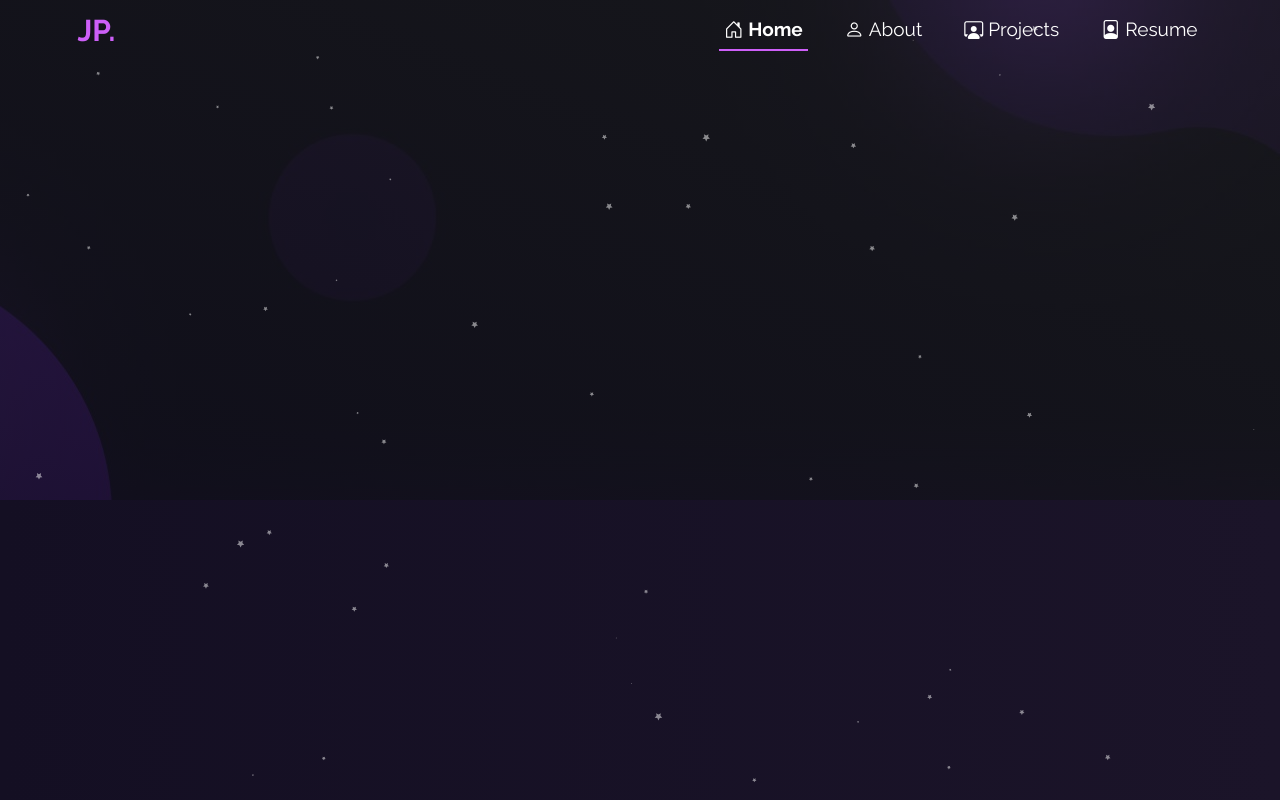
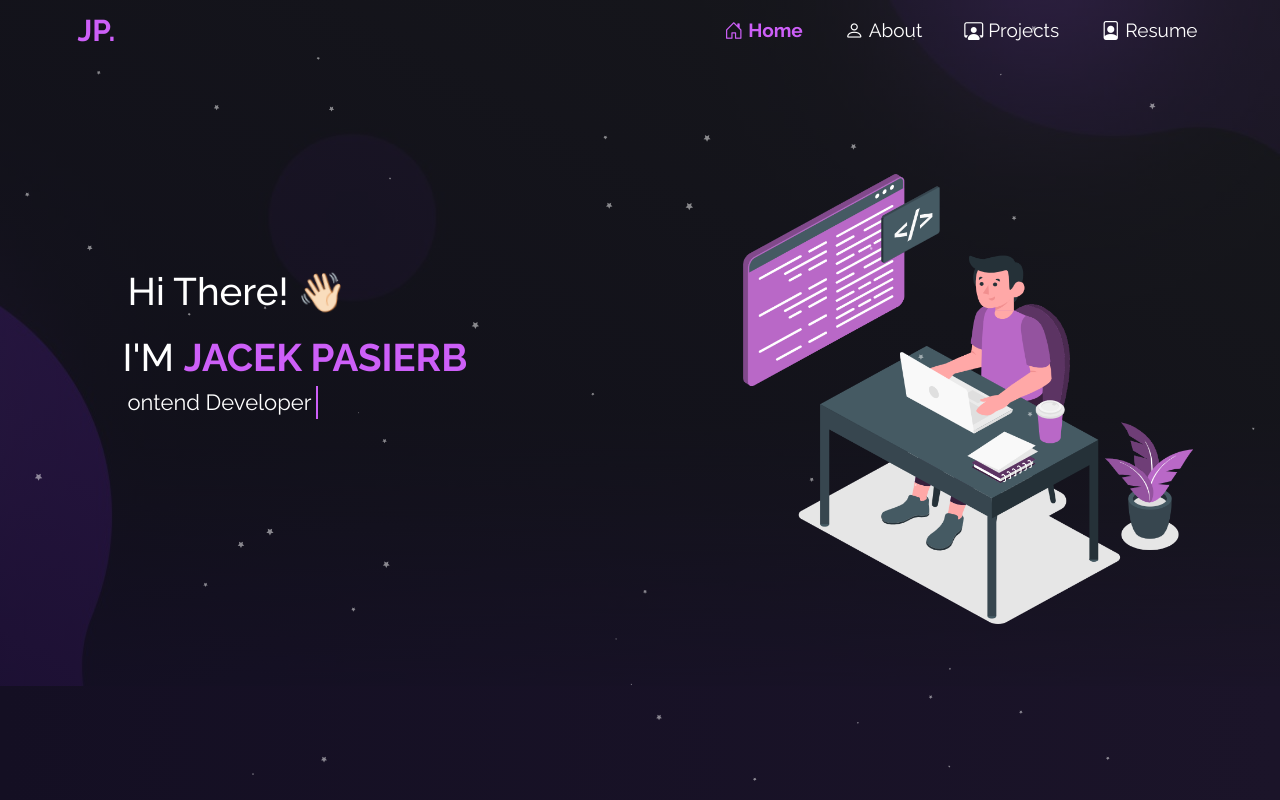
Before and after one commit to JacekPasierb/portfolio-next, a Next.js app: page / in a window 1280 px wide. Shown: the top 800 px of the page. Built offline with nearby package versions, Linux system fonts and the light colour scheme.

Commit message:
Feature - created animated text with gsap

```diff
--- a/package.json
+++ b/package.json
@@ -12,6 +12,7 @@
     "@tsparticles/engine": "^3.7.1",
     "@tsparticles/react": "^3.0.0",
     "@tsparticles/slim": "^3.7.1",
+    "gsap": "^3.12.5",
     "next": "15.1.3",
     "react": "^19.0.0",
     "react-dom": "^19.0.0"
--- /dev/null
+++ b/src/app/components/TypewriterEffect.tsx
@@ -0,0 +1,46 @@
+"use client";
+
+import React, { useEffect } from "react";
+import gsap from "gsap";
+import { TextPlugin } from "gsap/TextPlugin";
+
+// Rejestracja TextPlugin
+gsap.registerPlugin(TextPlugin);
+
+const TypewriterEffect = () => {
+  useEffect(() => {
+    const texts = ["Full Stack Developer", "Frontend Developer", "Web Developer", "Software Engineer"];
+    const typewriterElement = document.querySelector(".typewriter-text");
+
+    let currentIndex = 0; // Indeks aktualnie wyświetlanego tekstu
+
+    const typeAnimation = () => {
+      const text = texts[currentIndex]; // Pobranie aktualnego tekstu
+
+      gsap.to(typewriterElement, {
+        duration: 2,
+        text: { value: text, delimiter: "" }, // Animacja pisania tekstu
+        onComplete: () => {
+          gsap.to(typewriterElement, {
+            duration: 1.5,
+            text: { value: "", delimiter: "" }, // Animacja usuwania tekstu
+            onComplete: () => {
+              currentIndex = (currentIndex + 1) % texts.length; // Zmiana tekstu (przełączanie między tekstami)
+              typeAnimation(); // Ponowne wywołanie animacji
+            },
+          });
+        },
+      });
+    };
+
+    typeAnimation(); // Uruchomienie animacji po załadowaniu komponentu
+  }, []);
+
+  return (
+    <div className="typewriter-container">
+      <span className="typewriter-text"></span>
+    </div>
+  );
+};
+
+export default TypewriterEffect;
--- a/src/app/globals.css
+++ b/src/app/globals.css
@@ -34,6 +34,7 @@ body {
   position: relative;
   line-height: 1.6;
   background-image: linear-gradient(270deg, #1b1429, #140f23);
+  color: #ffffff !important;
   scrollbar-color: #cd5ff8 #181a27;
   scrollbar-width: thin;
 }
@@ -131,10 +132,9 @@ body {
   width: 100%;
 }
 
-.nav-link.active {
-  color: #cd5ff8;
+.navbar .navbar-nav .nav-link.active {
+  color: #cd5ff8 !important;
   font-weight: bold;
-  border-bottom: 2px solid #cd5ff8;
 }
 
 .navbar-dark a.navbar-brand {
@@ -157,7 +157,6 @@ body {
 /* Home */
 
 .home-section {
-  height: 500px;
   background-image: linear-gradient(
       to bottom left,
       hsla(0, 3%, 6%, 0.678),
@@ -166,10 +165,88 @@ body {
     url(../../public/home-bg.dc52d5d40a40b13154b0.jpg);
   background-position: top;
   background-repeat: no-repeat;
-  padding-bottom: 30px;
-  padding-top: 30px;
+
+  padding: 30px 12px;
   position: relative;
   z-index: -1;
+}
+
+.home-content {
+  padding: 144px 0 32px;
+  text-align: left;
+}
+
+.home-header {
+  padding-top: 80px;
+}
+
+.heading {
+  font-size: 2.4em;
+  padding-left: 50px;
+  padding-bottom: 15px;
+}
+
+.heading-name {
+  font-size: 2.4em;
+  text-transform: uppercase;
+  padding-left: 45px;
+}
+
+.main-name {
+  color: #cd5ff8;
+}
+
+@keyframes wave {
+  0%,
+  100% {
+    transform: rotate(0deg);
+  }
+  25% {
+    transform: rotate(-20deg);
+  }
+  50% {
+    transform: rotate(0deg);
+  }
+  75% {
+    transform: rotate(20deg);
+  }
+}
+
+.wave {
+  display: inline-block;
+  animation: wave 1s ease-in-out infinite;
+  animation-delay: 0s; /* Opóźnienie przed każdym machaniem */
+  animation-timing-function: ease-in-out;
+  animation-iteration-count: infinite; /* Powtarzanie animacji w nieskończoność */
+}
+
+.image-hero {
+  max-width: 100%;
+  height: auto;
+  max-height: 450px;
+}
+
+/**/
+
+.typewriter-container {
+  font-size: 1.4rem;
+
+  font-family: "Raleway", serif;
+  white-space: nowrap; /* Utrzymanie tekstu w jednej linii */
+  padding-left: 50px;
+}
+
+.typewriter-text {
+  display: inline-block;
+  border-right: 2px solid #cd5ff8; /* Stylizowanie kropki (caret) */
+  padding-right: 5px;
+  animation: blink 0.5s step-end infinite; /* Migający caret */
+}
+
+@keyframes blink {
+  50% {
+    border-color: transparent; /* Miganie caret */
+  }
 }
 
 .home-about-section {
@@ -212,4 +289,8 @@ body {
   .navbar .navbar-brand {
     font-size: 1.9rem;
   }
+
+  .typewriter-container {
+    font-size: 2.2rem;
+  }
 }
--- a/src/app/page.tsx
+++ b/src/app/page.tsx
@@ -1,9 +1,39 @@
+import Image from "next/image";
 import styles from "./page.module.css";
+import TypewriterEffect from "./components/TypewriterEffect";
 
 export default function Home() {
   return (
-    <main >
-      <section className="home-section"></section>
+    <main>
+      <section className="home-section">
+        <div className="container home-content">
+          <div className="row">
+            <div className="home-header col-12 col-md-7">
+              <h2 className="heading py-4">
+                Hi There!{" "}
+                <span className="wave" role="img" aria-labelledby="wave">
+                  👋🏻
+                </span>
+              </h2>
+              <h1 className="heading-name">
+                I'm <strong className="main-name">Jacek Pasierb</strong>
+              </h1>
+
+                <TypewriterEffect />
+
+            </div>
+            <div className="col-12 col-md-5">
+              <Image
+                src="/hero.png"
+                width={450}
+                height={450}
+                className="  image-hero"
+                alt="Screenshots of the dashboard project showing desktop version"
+              />
+            </div>
+          </div>
+        </div>
+      </section>
       <section className="home-about-section"></section>
     </main>
   );
```
Also changed, not shown: public/hero.png (added), 1 other file (tests, documents, lock files or other folders).
